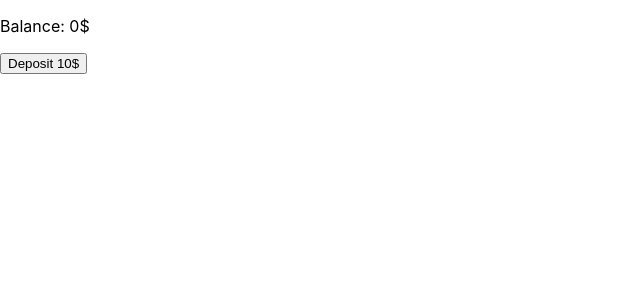
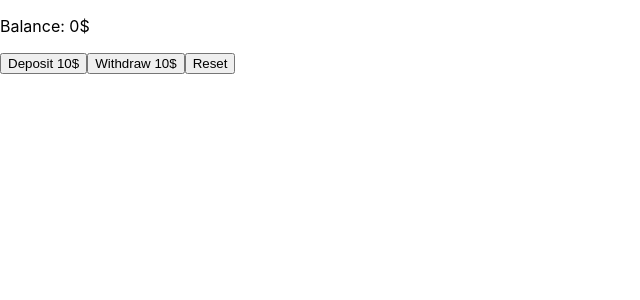
Before and after one commit to AvresCode/Redux-Money-Manager, a React (Create React App) app: page / in a window 1280 px wide. Shown: the top 300 px of the page, without its empty margins (0-640 px from the left). Built offline with nearby package versions, Linux system fonts and the light colour scheme.

Commit message:
Added withdraw and reset func

```diff
--- a/src/App.js
+++ b/src/App.js
@@ -2,6 +2,8 @@
 import { deposit } from "./store/balance/slice";
 import { useDispatch, useSelector } from "react-redux";
 import { selectBalance } from "./store/balance/selectors";
+import { withdraw } from "./store/balance/slice";
+import { reset } from "./store/balance/slice";
 
 function App() {
   const dispatch = useDispatch();
@@ -18,6 +20,20 @@ function App() {
       >
         Deposit 10$
       </button>
+      <button
+        onClick={() => {
+          dispatch(withdraw(10));
+        }}
+      >
+        Withdraw 10$
+      </button>
+      <button
+        onClick={() => {
+          dispatch(reset());
+        }}
+      >
+        Reset
+      </button>
     </div>
   );
 }
--- a/src/store/balance/slice.js
+++ b/src/store/balance/slice.js
@@ -12,11 +12,17 @@ export const balanceSlice = createSlice({
         console.log("Hello from the reducer!");
         state.amount = state.amount + 10
       },
+      withdraw: (state, action) => {
+        state.amount = state.amount - action.payload
+    },
+    reset: (state) => {
+        state.amount= initialState.amount
+    },
   },
 });
 
 // Action creators are generated for each case reducer function
 // as we add cases to our reducer we will also export the corresponding actions
-export const {deposit} = balanceSlice.actions;
+export const {deposit, withdraw, reset} = balanceSlice.actions;
 
 export default balanceSlice.reducer;
```
Also changed, not shown: 1 other file (tests, documents, lock files or other folders).
